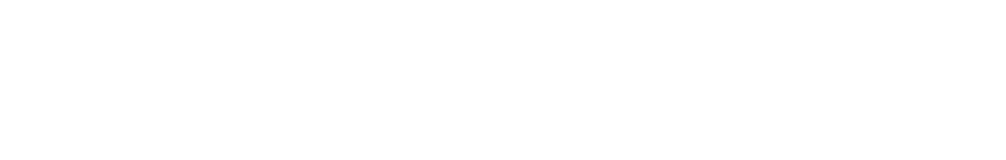
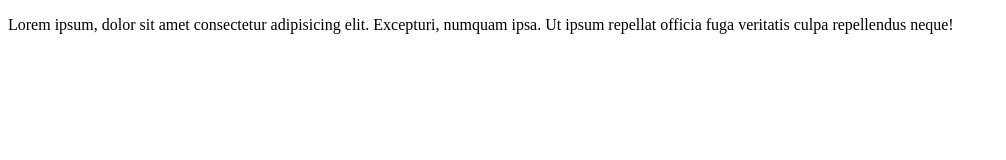
Before and after one commit to siddarthabiswas/my-secend-repo, a plain HTML site: page index.html in a window 1280 px wide. Shown: the whole page, without its empty margins (0-1006 px from the left). Drawn offline with Linux system fonts and the light colour scheme.

Commit message:
added para

```diff
--- a/index.html
+++ b/index.html
@@ -7,6 +7,6 @@
     <title>my secend github repo</title>
 </head>
 <body>
-
+    <p>Lorem ipsum, dolor sit amet consectetur adipisicing elit. Excepturi, numquam ipsa. Ut ipsum repellat officia fuga veritatis culpa repellendus neque!</p>
 </body>
 </html>
```
